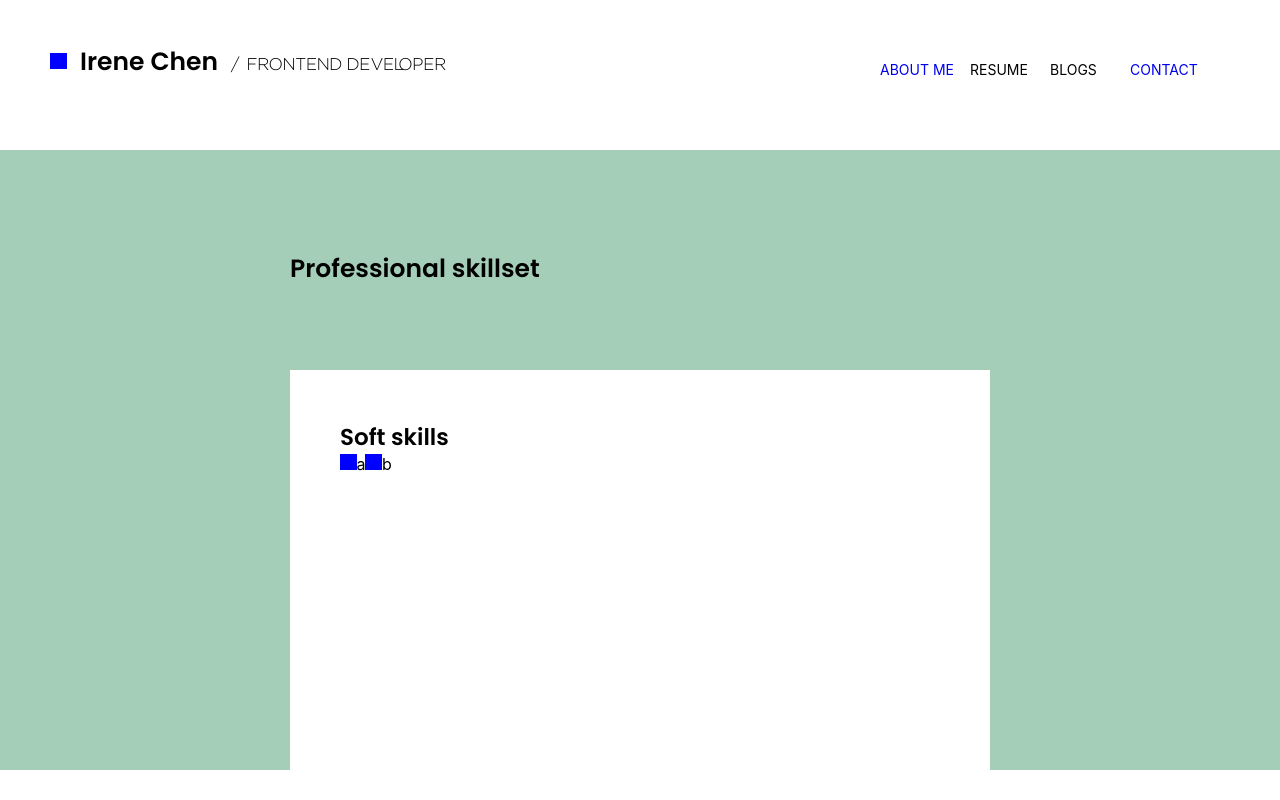
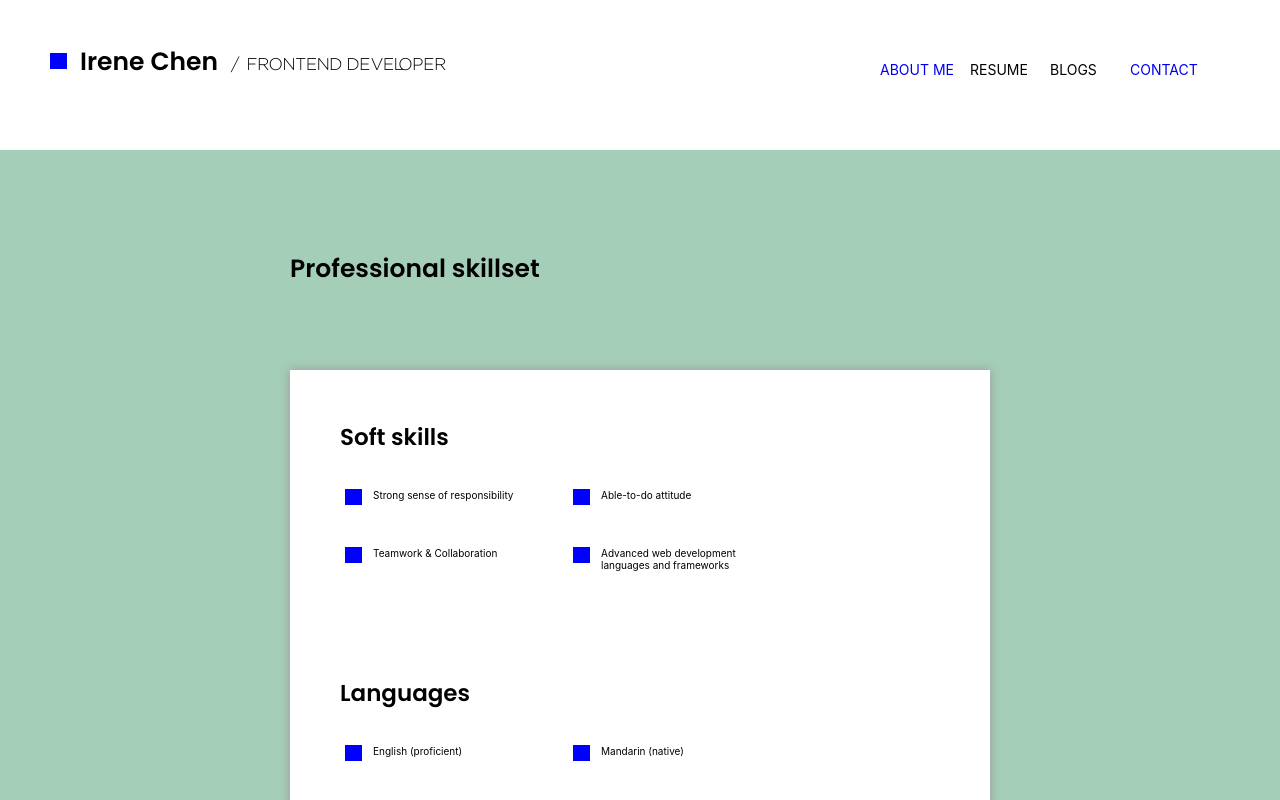
Before and after one commit to cxcongcong/e-portfolio, a React (Create React App) app: page /Skills in a window 1280 px wide. Shown: the top 800 px of the page. Built offline with nearby package versions, Linux system fonts and the light colour scheme.

Commit message:
update skills page

```diff
--- a/src/components/Icons/Resume.css
+++ b/src/components/Icons/Resume.css
@@ -5,10 +5,10 @@
 
 .resume-context {
     width: 700px;
-    margin: auto;
+    margin: auto;/*horizontally center*/
 }
 
-.resume-heading {
+.resume-heading, .resume-ending {
     width: 700px;
     height: 120px;
     font-family: 'poppinsemibold';
@@ -21,14 +21,6 @@
     width: 700px;
 }
 
-.resume-skills-info-block {
-    width: 600px;
-    height: 300px;
-    background-color: white;
-    padding: 50px;
+.resume-info-shadow {
+    box-shadow: 0px 0px 10px rgb(155, 154, 154);
 }
-
-.resume-skills-heading {
-    font-family: 'poppinsemibold';
-    font-size: 23px;
-}
--- a/src/components/Skills/Skills.js
+++ b/src/components/Skills/Skills.js
@@ -1,20 +1,18 @@
 import '../Icons/Resume.css';
-import Square from '../Icons/Square';
+import { soft_skills, languages, programming } from './SkillsData';
+import SkillsInfoBlock from './SkillsInfoBlock';
 
 function Skills() {
     return (
         <div className="resume">
             <div className='resume-context'>
                 <div className="resume-heading">Professional skillset</div>
-                <div className="resume-info-block">
-                    <div className='resume-skills-info-block'>
-                        <div className='resume-skills-heading'>Soft skills</div>
-                        <div className='resume-skills-context' style={{position:'relative'}}>
-                            <Square bgcolor="blue" display="inline-block"/>a
-                            <Square bgcolor="blue" display="inline-block"/>b
-                        </div>
-                    </div>
+                <div className="resume-info-block resume-info-shadow">
+                    <SkillsInfoBlock info={soft_skills}/>
+                    <SkillsInfoBlock info={languages}/>
+                    <SkillsInfoBlock info={programming}/>
                 </div>
+                <div className='resume-ending'></div>
             </div>
         </div>
     )
--- /dev/null
+++ b/src/components/Skills/SkillsData.js
@@ -0,0 +1,14 @@
+export const soft_skills = {
+    heading: "Soft skills",
+    context: ['Strong sense of responsibility', 'Able-to-do attitude', 'Teamwork & Collaboration', 'Advanced web development languages and frameworks']
+}
+
+export const languages = {
+    heading: "Languages",
+    context: ['English (proficient)', 'Mandarin (native)', 'Cantonese (native)']
+};
+
+export const programming = {
+    heading: "Programming",
+    context: ['CSS HTML Javascript', 'React Boostrap', 'Shell Perl', 'Python C', 'SQL', 'Photoshop Axure RP Figma']
+};
--- /dev/null
+++ b/src/components/Skills/SkillsInfoBlock.css
@@ -0,0 +1,29 @@
+.resume-skills-info-block {
+    width: 600px;
+    background-color: white;
+    padding: 50px;
+}
+
+.resume-skills-heading {
+    font-family: 'poppinsemibold';
+    font-size: 23px;
+}
+
+.resume-skills-context {
+    position: relative;
+    display: grid;
+    grid-template-columns: 33% 33%; /*2cols*/
+    grid-gap: 30px;
+    padding-top: 30px;
+}
+
+.resume-skills-context > div {
+    font-size: 10px;
+    padding: .5em;
+}
+
+.resume-skills-skill {
+    width: 160px;
+    padding-left: 10px;
+    float: right;
+}
--- /dev/null
+++ b/src/components/Skills/SkillsInfoBlock.js
@@ -0,0 +1,23 @@
+import './SkillsInfoBlock.css';
+import Square from '../Icons/Square';
+
+
+function SkillsInfoBlock(props) {
+    const heading = props.info.heading;
+    const context = props.info.context.map((skill) => {
+        return <div>
+                    <Square bgcolor="blue" display="inline-block"/>
+                    <div className='resume-skills-skill'>{skill}</div>
+                </div>
+    });
+    return (
+        <div className='resume-skills-info-block'>
+            <div className='resume-skills-heading'>{heading}</div>
+            <div className='resume-skills-context'>
+                {context}
+            </div>
+        </div>
+    )
+}
+
+export default SkillsInfoBlock;
```
